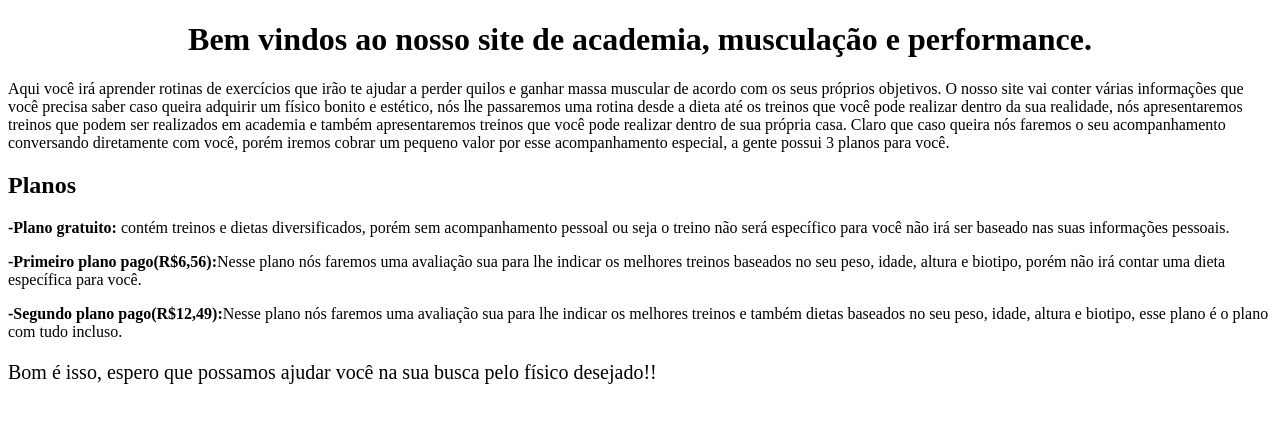
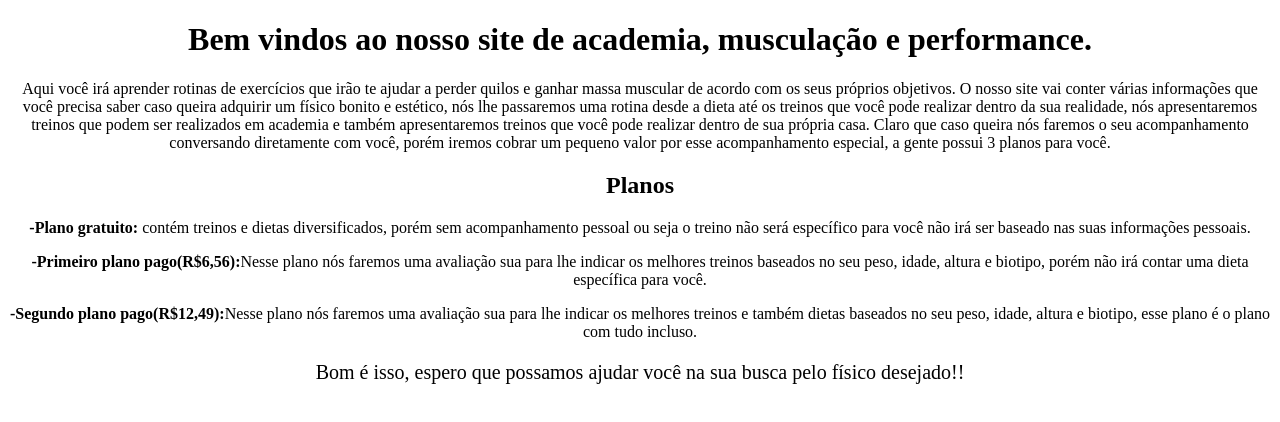
Before and after one commit to otaviocorreiaa/OtavioTiagoAcademia, a plain HTML site: page index.html in a window 1280 px wide. Drawn offline with Linux system fonts and the light colour scheme.

Commit message:
centerall

```diff
--- a/index.html
+++ b/index.html
@@ -7,16 +7,16 @@
   <body>
     <h1 style="text-align: center;">Bem vindos ao nosso site de academia, musculação e performance.</h1>
 
-    <p>Aqui você irá aprender rotinas de exercícios que irão te ajudar a perder quilos e ganhar massa muscular de acordo com os seus próprios objetivos.
+    <p style="text-align: center;">Aqui você irá aprender rotinas de exercícios que irão te ajudar a perder quilos e ganhar massa muscular de acordo com os seus próprios objetivos.
     O nosso site vai conter várias informações que você precisa saber caso queira adquirir um físico bonito e estético, nós lhe passaremos uma rotina desde a dieta até os treinos que você pode realizar dentro da sua realidade, nós apresentaremos treinos que podem ser realizados em academia e também apresentaremos treinos que você pode realizar dentro de sua própria casa.
     Claro que caso queira nós faremos o seu acompanhamento conversando diretamente com você, porém iremos cobrar um pequeno valor por esse acompanhamento especial, a gente possui 3 planos para você.</p>
 
-    <h2>Planos</h2>
+    <h2 style="text-align: center;">Planos</h2>
 
-    <p><strong>-Plano gratuito:</strong> contém treinos e dietas diversificados, porém sem acompanhamento pessoal ou seja o treino não será específico para você não irá ser baseado nas suas informações pessoais.</p>
-    <p><strong>-Primeiro plano pago(R$6,56):</strong>Nesse plano nós faremos uma avaliação sua para lhe indicar os melhores treinos baseados no seu peso, idade, altura e biotipo, porém não irá contar uma dieta específica para você.</p>
-    <p><strong>-Segundo plano pago(R$12,49):</strong>Nesse plano nós faremos uma avaliação sua para lhe indicar os melhores treinos e também dietas baseados no seu peso, idade, altura e biotipo, esse plano é o plano com tudo incluso.</p>
+    <p style="text-align: center;"><strong>-Plano gratuito:</strong> contém treinos e dietas diversificados, porém sem acompanhamento pessoal ou seja o treino não será específico para você não irá ser baseado nas suas informações pessoais.</p>
+    <p style="text-align: center;"><strong>-Primeiro plano pago(R$6,56):</strong>Nesse plano nós faremos uma avaliação sua para lhe indicar os melhores treinos baseados no seu peso, idade, altura e biotipo, porém não irá contar uma dieta específica para você.</p>
+    <p style="text-align: center;"><strong>-Segundo plano pago(R$12,49):</strong>Nesse plano nós faremos uma avaliação sua para lhe indicar os melhores treinos e também dietas baseados no seu peso, idade, altura e biotipo, esse plano é o plano com tudo incluso.</p>
 
-    <p style="font-size: 20px;">Bom é isso, espero que possamos ajudar você na sua busca pelo físico desejado!!</p>
+    <p style="font-size: 20px; text-align: center;">Bom é isso, espero que possamos ajudar você na sua busca pelo físico desejado!!</p>
   </body>
 </html>
```
